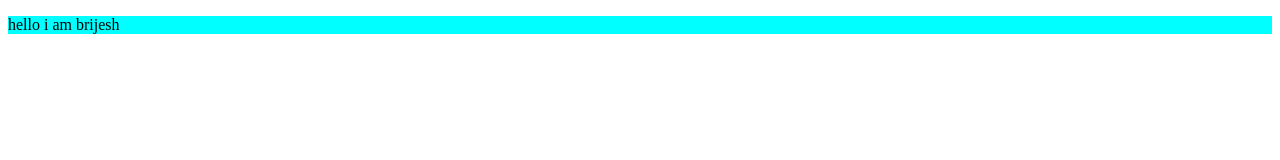
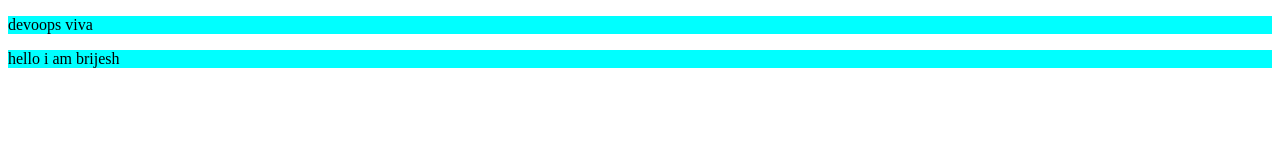
Before and after one commit to yadavgolu/practical, a plain HTML site: page index.html in a window 1280 px wide. Drawn offline with Linux system fonts and the light colour scheme.

Commit message:
update paragraph

```diff
--- a/index.html
+++ b/index.html
@@ -7,6 +7,9 @@
     <link rel="stylesheet" href="/style.css">
 </head>
 <body>
+    <div>
+        <p>devoops viva </p>
+    </div>
     <p> hello i am brijesh</p>
 </body>
 </html>
```
Also changed, not shown: 1 other file.
